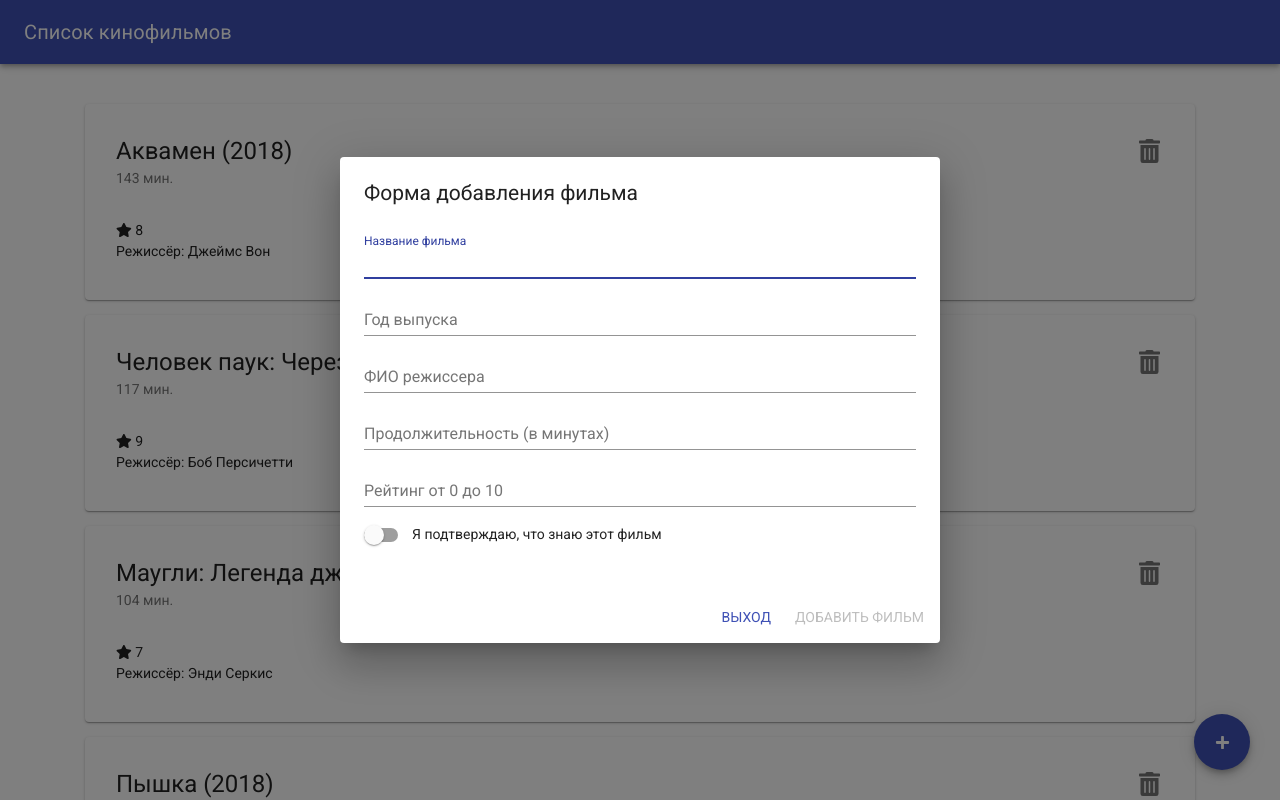
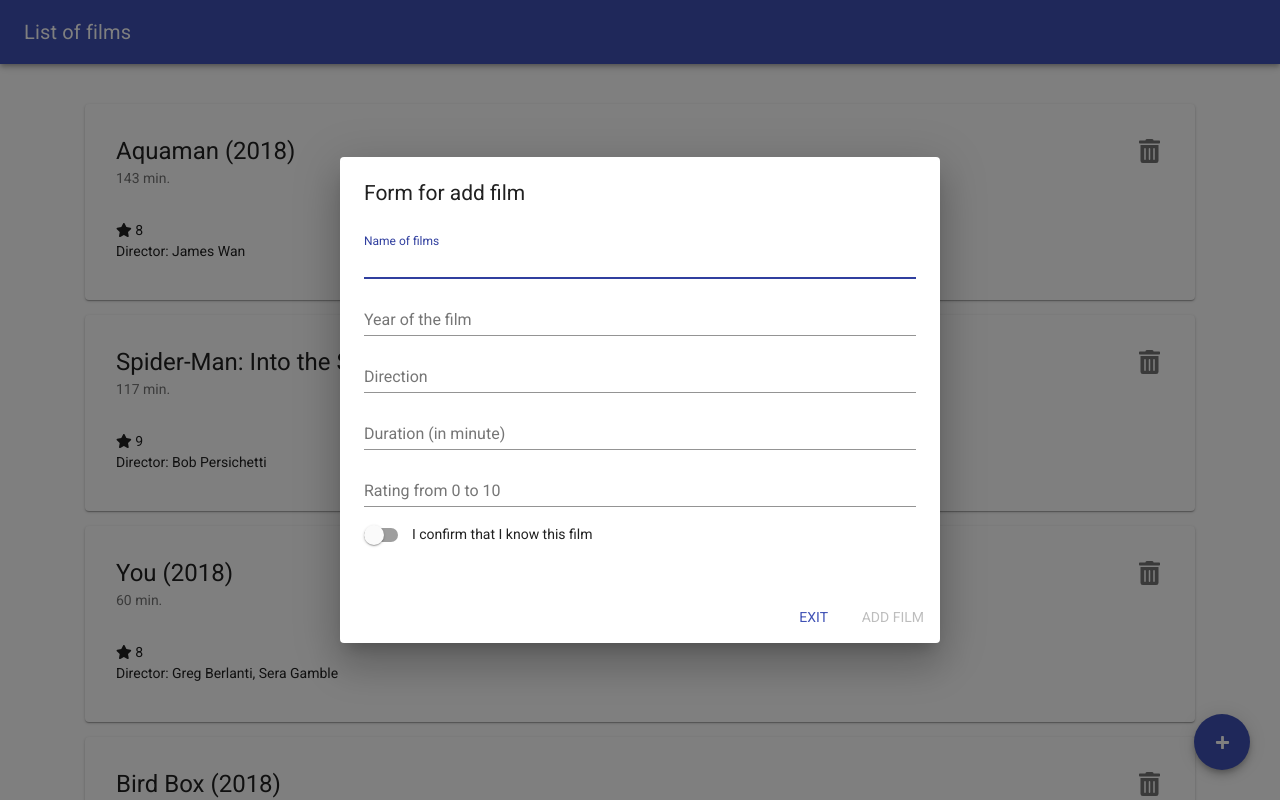
Before and after one commit to YuraOvcharov/todo-films-react, a React (Create React App) app: page / in a window 1280 px wide. Both pictures are taken after a click on the button 1222 px from the left and 742 px from the top of the page. Shown: the top 800 px of the page. Built offline with nearby package versions, Linux system fonts and the light colour scheme.

Commit message:
Change language

```diff
--- a/public/data/filmsData.json
+++ b/public/data/filmsData.json
@@ -1,33 +1,33 @@
 [
     {
         "id": 1245632125591,
-        "name": "Пышка",
+        "name": "Bird Box",
         "film_date": "2018",
-        "director": "Анна Флетчер",
-        "duration": "110",
+        "director": "Susanne Bier",
+        "duration": "124",
         "rating": "7"
     },
     {
         "id": 1245632125592,
-        "name": "Маугли: Легенда джунглей",
+        "name": "You ",
         "film_date": "2018",
-        "director": "Энди Серкис",
-        "duration": "104",
-        "rating": "7"
+        "director": "Greg Berlanti, Sera Gamble",
+        "duration": "60",
+        "rating": "8"
     },
     {
         "id": 1245632125593,
-        "name": "Человек паук: Через Вселенные",
+        "name": "Spider-Man: Into the Spider-Verse",
         "film_date": "2018",
-        "director": "Боб Персичетти",
+        "director": "Bob Persichetti",
         "duration": "117",
         "rating": "9"
     },
     {
         "id": 1245632125594,
-        "name": "Аквамен",
+        "name": "Aquaman ",
         "film_date": "2018",
-        "director": "Джеймс Вон",
+        "director": "James Wan",
         "duration": "143",
         "rating": "8"
     }
--- a/src/App.js
+++ b/src/App.js
@@ -18,7 +18,6 @@ import axios from 'axios';
 
 const apiUrl = './data/filmsData.json';
 
-
 class App extends Component {
   state = {
     films: [],
@@ -28,9 +27,9 @@ class App extends Component {
   componentDidMount() {
     let listFilms = [];
     //Если localStorage пуст, то положим 4 фильма из базы
-    if ( localStorage.length === 0 ) {
+    if (localStorage.length === 0) {
       axios.get(apiUrl)
-        .then( res => {
+        .then(res => {
           const listDdFilms = res.data.map(function (item) {
             listFilms.unshift(item)
             let itemObj = JSON.stringify(item);
@@ -91,7 +90,7 @@ class App extends Component {
               <div className="col-12">
                 <div className="films">
                   <Typography component="p" className="text-for-info" align="center">
-                    Секунду. Идет загрузка кинофильмов...
+                    Wait a minute. List of films are loading...
                   </Typography>
                 </div>
               </div>
--- a/src/components/BtnModal.js
+++ b/src/components/BtnModal.js
@@ -129,66 +129,65 @@ class BtnModal extends Component {
                     onClose={this.handleClose}
                     aria-labelledby="responsive-dialog-title"
                 >
-                    <DialogTitle id="responsive-dialog-title">Форма добавления фильма</DialogTitle>
+                    <DialogTitle id="responsive-dialog-title">Form for add film</DialogTitle>
                     <DialogContent>
                         <TextField
                             autoFocus
                             margin="dense"
                             id='name'
-                            label="Название фильма"
+                            label="Name of films"
                             type="text"
                             fullWidth
                             //onChange={this.handleChange}
                             onBlur={this.handleBlur}
                             error={this.state.nameError}
-                            helperText={this.state.nameError ? "Название должно быть от 1 до 40 символов" : ""}
+                            helperText={this.state.nameError ? "The name must be between 1 and 40 characters" : ""}
                         />
                         <TextField
                             margin="dense"
                             id='film_date'
-                            label="Год выпуска"
+                            label="Year of the film"
                             type="number"
                             fullWidth
                             onBlur={this.handleBlur}
-                            //onChange={this.handleChange}
                             error={this.state.film_dateError}
-                            helperText={this.state.film_dateError ? "Год должен быть от 1800 до 2018" : ""}
+                            helperText={this.state.film_dateError ? "The year must be between 1800 and 2018" : ""}
                         />
                         <TextField
                             margin="dense"
                             id='director'
-                            label="ФИО режиссера"
+                            label="Direction"
                             type="text"
                             fullWidth
                             onBlur={this.handleBlur}
                             //onChange={this.handleChange}
                             error={this.state.directorError}
-                            helperText={this.state.directorError ? "ФИО от 3 до 40 символов" : ""}
+                            helperText={this.state.directorError ? "Name from 3 to 40 characters" : ""}
 
                         />
                         <TextField
                             margin='dense'
                             id="duration"
-                            label="Продолжительность (в минутах)"
+                            label="Duration (in minute)"
                             type="number"
                             fullWidth
                             onBlur={this.handleBlur}
                             //onChange={this.handleChange}
                             error={this.state.durationError}
-                            helperText={this.state.durationError ? "Продолжительность от 1 до 300" : ""}
+                            helperText={this.state.durationError ? "Duration from 1 to 300" : ""}
 
 
                         />
                         <TextField
                             margin='dense'
                             id="rating"
-                            label="Рейтинг от 0 до 10"
+                            label="Rating from 0 to 10"
                             type="number"
                             fullWidth
                             onBlur={this.handleBlur}
                             //onChange={this.handleChange}
                             error={this.state.ratingError}
-                            helperText={this.state.ratingError ? "Нужно ввести число от 0 до 10" : ""}
+                            helperText={this.state.ratingError ? "You must enter a number between 0 and 10" : ""}
                         />
                         <FormControlLabel
                             id="checkboxAddFilm"
@@ -198,15 +197,15 @@ class BtnModal extends Component {
                                     onChange={this.handleCheckboxChange}
                                 />
                             }
-                            label="Я подтверждаю, что знаю этот фильм"
+                            label="I confirm that I know this film"
                         />
                     </DialogContent>
                     <DialogActions>
                         <Button onClick={this.handleClose} color="primary">
-                            Выход
+                            Exit
                         </Button>
                         <Button disabled={!this.validate()} onClick={this.onBtnClickHandler} color="primary">
-                            Добавить фильм
+                            Add film
                         </Button>
                     </DialogActions>
                 </Dialog>
--- a/src/components/CardFilm.js
+++ b/src/components/CardFilm.js
@@ -12,7 +12,7 @@ class CardFilm extends React.Component {
     render() {
         const { id, name, film_date, director, duration, rating } = this.props.data;
         let cardName = name + " (" + film_date + ")";
-        let cardDuration = duration + " мин."
+        let cardDuration = duration + " min."
 
 
         return (
@@ -31,7 +31,7 @@ class CardFilm extends React.Component {
                         <i disabled className="fas fa-star"></i> {rating}
                     </Typography>
                     <Typography component="p">
-                        Режиссёр: {director}
+                        Director: {director}
                     </Typography>
                 </CardContent>
             </Card>
--- a/src/components/Films.js
+++ b/src/components/Films.js
@@ -15,7 +15,7 @@ class Films extends React.Component {
         let key = item.id;
         // let itemObj = JSON.stringify(item);
         // localStorage.setItem(key, itemObj);
-        return <CardFilm key={key} data={item} deleteFilm={deleteFilm} />
+        return <CardFilm key={key} data={item} deleteFilm={deleteFilm} /> //key можно убрать? думаю, что да, потому что в item есть id из базы данных (локалхоста)
       })
     } else {
       FilmsTemplate = (
@@ -24,7 +24,7 @@ class Films extends React.Component {
             <div className="col-12">
               <div className="films">
                 <Typography component="p" className="text-for-info" align="center">
-                  К сожалению, список кинофильмов пуст. Вы можете добавить свои любимые фильмы, если нажмете на плюс.
+                  Sorry, but list of films is empty. You can add your lovely films, if you press plus
                 </Typography>
               </div>
             </div>
--- a/src/components/TopBar.js
+++ b/src/components/TopBar.js
@@ -9,7 +9,7 @@ const TopBar = () => {
       <AppBar position="static" color="primary">
         <Toolbar>
           <Typography variant="h6" color="inherit">
-            Список кинофильмов
+            List of films
           </Typography>
         </Toolbar>
       </AppBar>
```
Also changed, not shown: 7 other files (tests, documents, lock files or other folders). Lines whose indentation alone changed are shown as unchanged.
